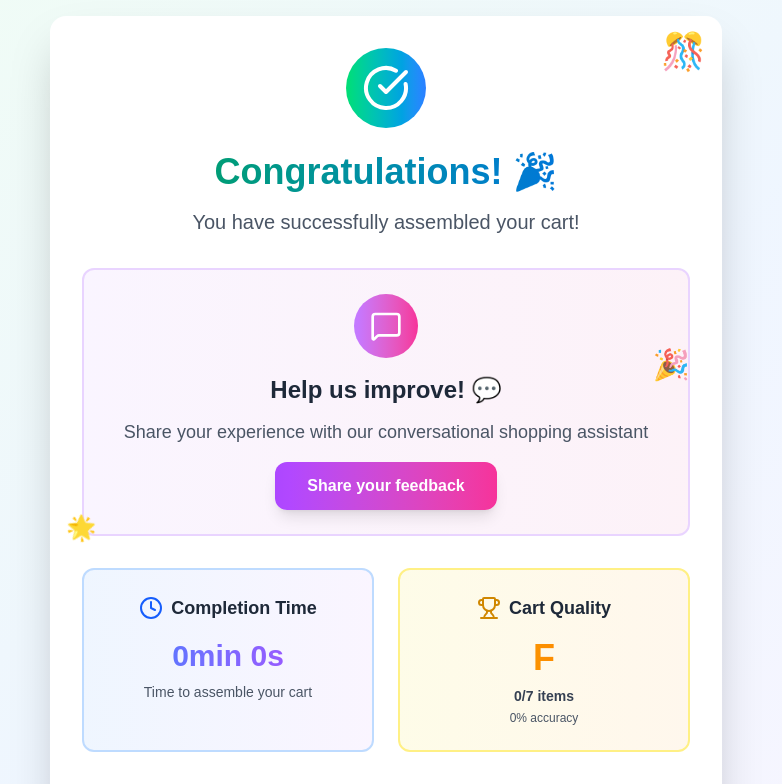
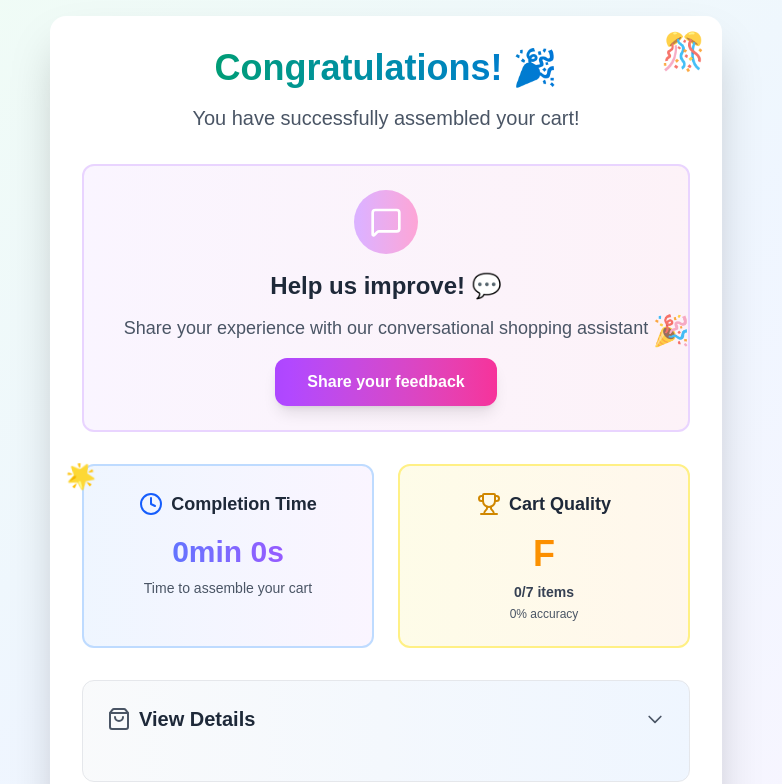
Before and after one commit to losnikitos/hackathon-aug-2025, a Next.js app: page /checkout in a window 1280 px wide. Shown: the top 784 px of the page, without its empty margins (254-1036 px from the left). Built offline with nearby package versions, Linux system fonts and the light colour scheme.

Commit message:
Checkout

```diff
--- a/app/checkout/page.tsx
+++ b/app/checkout/page.tsx
@@ -85,9 +85,6 @@ export default function CheckoutPage() {
       }`}>
         {/* Success Header */}
         <div className="text-center mb-8">
-          <div className="inline-flex items-center justify-center w-20 h-20 bg-gradient-to-r from-green-400 to-blue-500 rounded-full mb-6">
-            <CheckCircle className="w-12 h-12 text-white" />
-          </div>
           <h1 className="text-4xl font-bold bg-gradient-to-r from-green-600 to-blue-600 bg-clip-text text-transparent mb-4">
             Congratulations! 🎉
           </h1>
@@ -99,7 +96,7 @@ export default function CheckoutPage() {
         {/* Feedback Form Link - Prominent */}
         <div className="bg-gradient-to-r from-purple-50 to-pink-50 rounded-xl p-6 mb-8 border-2 border-purple-200">
           <div className="text-center">
-            <div className="inline-flex items-center justify-center w-16 h-16 bg-gradient-to-r from-purple-400 to-pink-500 rounded-full mb-4">
+            <div className="inline-flex items-center justify-center w-16 h-16 bg-gradient-to-r from-purple-300 to-pink-300 rounded-full mb-4">
               <MessageSquare className="w-8 h-8 text-white" />
             </div>
             <h2 className="text-2xl font-bold text-gray-800 mb-3">
--- a/app/components/CartIcon.tsx
+++ b/app/components/CartIcon.tsx
@@ -13,14 +13,15 @@ export default function CartIcon({ onClick }: CartIconProps) {
   return (
     <button
       onClick={onClick}
-      className={`relative p-2 transition-all duration-200 ${
+      className={`relative flex items-center space-x-2 px-3 py-2 transition-all duration-200 rounded-lg ${
         uniqueItems > 0
-          ? 'bg-green-600 text-white hover:bg-green-700 rounded-lg'
-          : 'text-gray-600 hover:text-gray-900 dark:text-gray-300 dark:hover:text-white'
+          ? 'bg-green-600 text-white hover:bg-green-700'
+          : 'text-gray-600 hover:text-gray-900 dark:text-gray-300 dark:hover:text-white hover:bg-gray-100 dark:hover:bg-gray-700'
       }`}
       aria-label="Shopping cart"
     >
-      <ShoppingCart className="w-6 h-6" />
+      <ShoppingCart className="w-5 h-5" />
+      <span className="text-sm font-medium">Checkout</span>
 
       {uniqueItems > 0 && (
         <span className="absolute -top-1 -right-1 bg-white text-green-600 text-xs rounded-full h-5 w-5 flex items-center justify-center font-medium border border-green-600">
```
